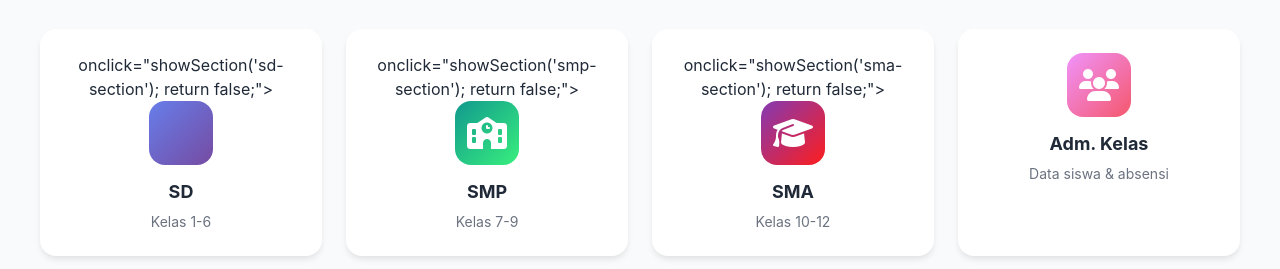
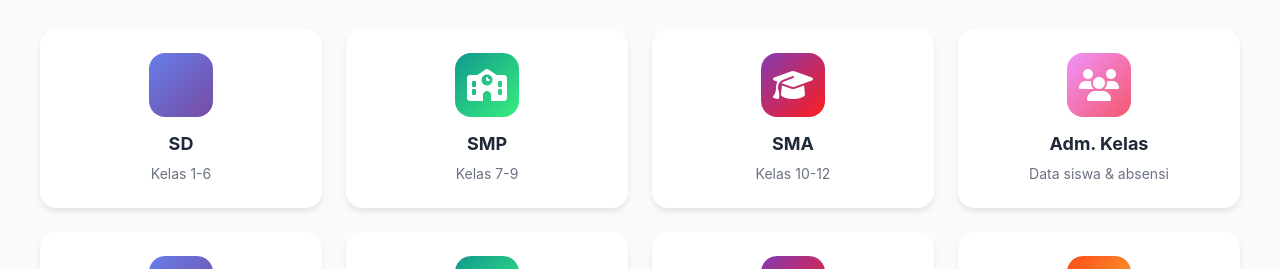
Before and after one commit to SDN139Lamanda/administrasikelas, a plain HTML site: page dashboard.html in a window 1280 px wide. Shown: the part 505-774 px from the top of the page. Drawn offline with nearby package versions, Linux system fonts and the light colour scheme; no server answers; some icons are missing.

Commit message:
Update dashboard.html

```diff
--- a/dashboard.html
+++ b/dashboard.html
@@ -81,7 +81,7 @@
                 <div class="rooms-grid">
                     <!-- RUANG 1: SD (Conditional) -->
                     <article class="room-card room-sd hidden" data-jenjang="sd" data-feature="sd">
-                        <a href="#sd-section" class="room-link">  onclick="showSection('sd-section'); return false;">
+                        <a href="#sd-section" class="room-link">
                             <div class="room-icon bg-blue" aria-hidden="true">
                                 <i class="fas fa-elementary"></i>
                             </div>
@@ -92,7 +92,7 @@
 
                     <!-- RUANG 2: SMP (Conditional) -->
                     <article class="room-card room-smp hidden" data-jenjang="smp" data-feature="smp">
-                        <a href="#smp-section" class="room-link">  onclick="showSection('smp-section'); return false;">
+                        <a href="#smp-section" class="room-link">
                             <div class="room-icon bg-green" aria-hidden="true">
                                 <i class="fas fa-school"></i>
                             </div>
@@ -103,7 +103,7 @@
 
                     <!-- RUANG 3: SMA (Conditional) -->
                     <article class="room-card room-sma hidden" data-jenjang="sma" data-feature="sma">
-                        <a href="#sma-section" class="room-link">  onclick="showSection('sma-section'); return false;">
+                        <a href="#sma-section" class="room-link">
                             <div class="room-icon bg-purple" aria-hidden="true">
                                 <i class="fas fa-graduation-cap"></i>
                             </div>
```
